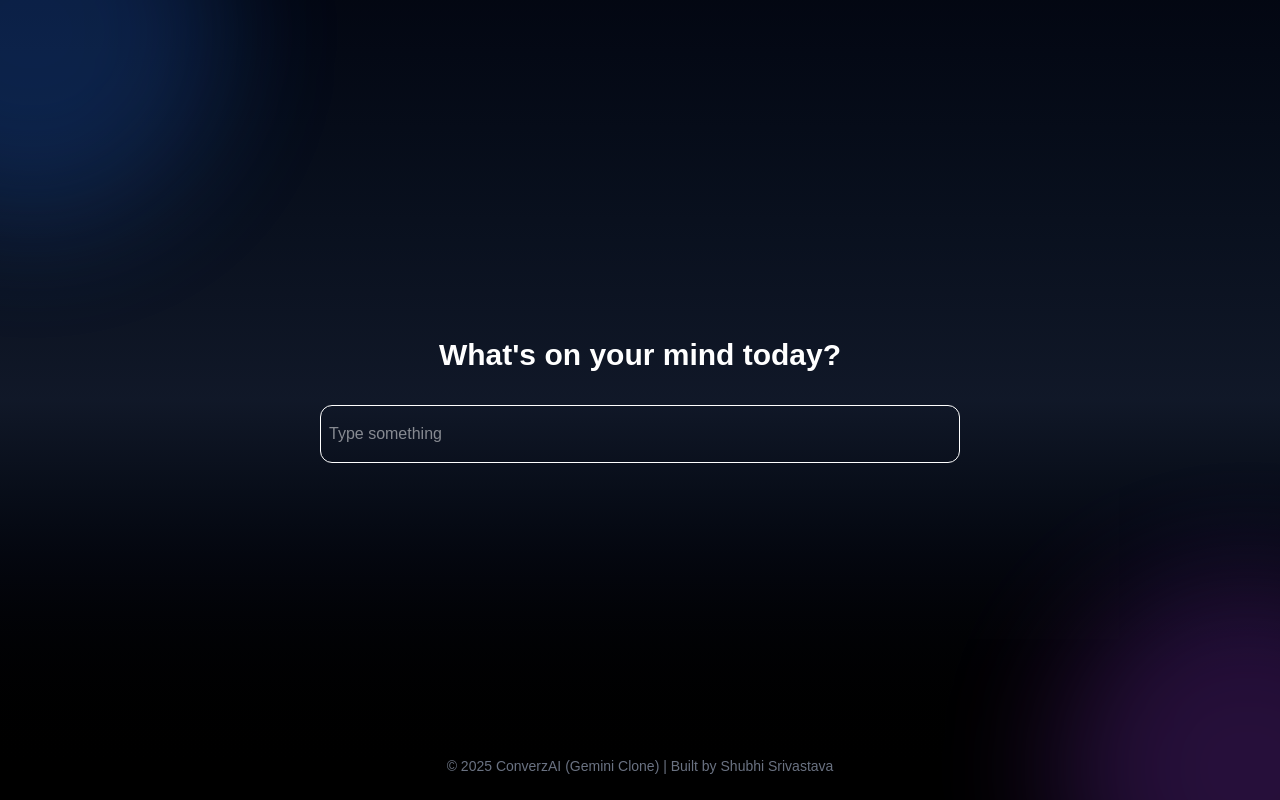
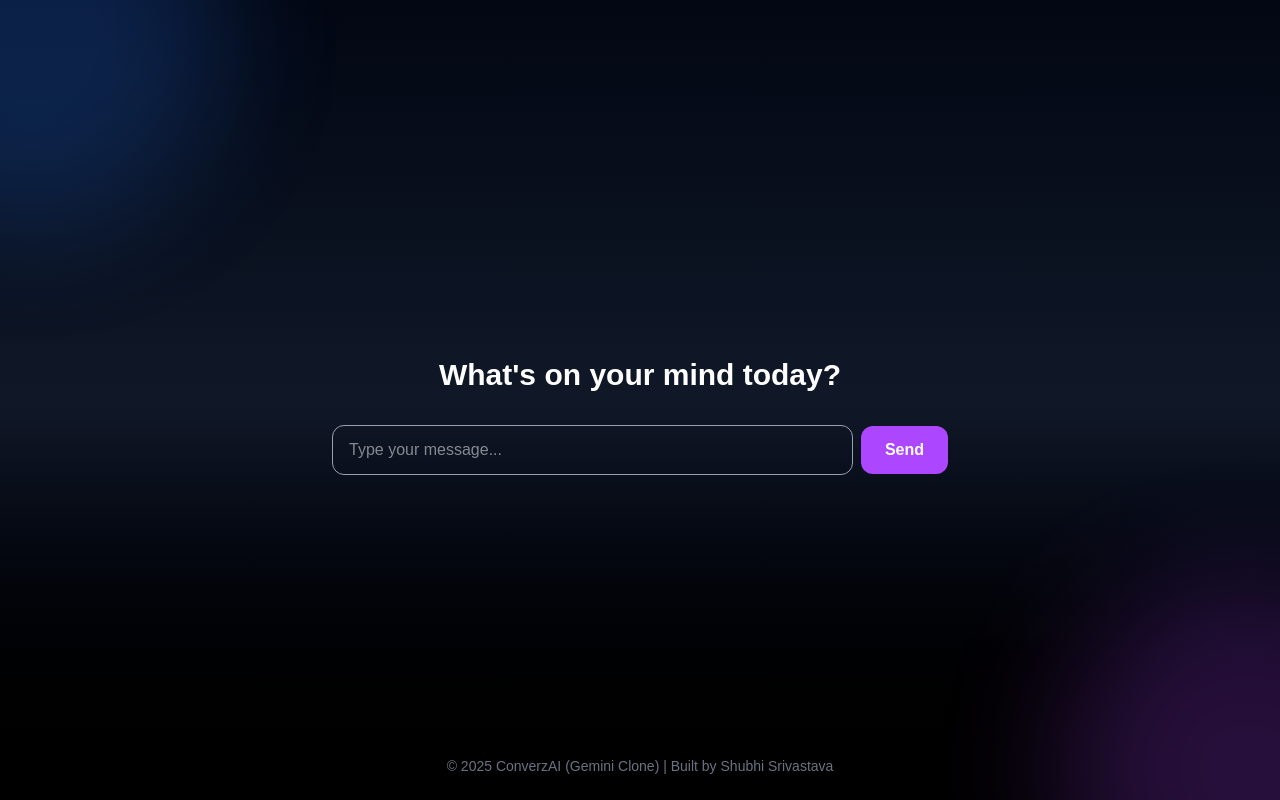
Before and after one commit to shubhisri15/gemini-clone, a Next.js app: page /dashboard in a window 1280 px wide. Built offline with nearby package versions, Linux system fonts and the light colour scheme.

Commit message:
making changes to fix CLS issues in the dashboard page, fixed eventual state update bug

```diff
--- a/package.json
+++ b/package.json
@@ -14,7 +14,8 @@
     "react": "19.1.0",
     "react-dom": "19.1.0",
     "react-hook-form": "^7.63.0",
-    "zod": "^4.1.11"
+    "zod": "^4.1.11",
+    "zustand": "^5.0.8"
   },
   "devDependencies": {
     "@eslint/eslintrc": "^3",
--- a/src/app/dashboard/page.jsx
+++ b/src/app/dashboard/page.jsx
@@ -1,10 +1,97 @@
-import React from 'react'
+'use client'
+import React, { useState, useRef, useEffect } from 'react'
+import { useChatStore } from '@/stores/chatStore'
+
+const randomResponses = [
+  "That's interesting! Tell me more.",
+  "I see what you mean.",
+  "Can you explain that differently?",
+  "Good point! I hadn’t thought of that.",
+  "Haha, that made me smile!",
+  "Hmm, let me think about that."
+]
 
 const UserDashboard = () => {
+  const createChat = useChatStore((state) => state.createChat)
+  const addMessage = useChatStore((state) => state.addMessage)
+  const chats = useChatStore((state) => state.chats)
+
+  const [input, setInput] = useState('')
+  const [activeChatId, setActiveChatId] = useState(null)
+  const messagesEndRef = useRef(null)
+
+  const handleSend = (e) => {
+    e.preventDefault()
+    if (!input.trim()) return
+
+    let currentChatId = activeChatId
+
+    if (!currentChatId) {
+      currentChatId = `chat-${Date.now()}`
+      createChat(currentChatId)
+      setActiveChatId(currentChatId)
+    }
+
+    addMessage(currentChatId, { sender: 'user', text: input.trim() })
+    setInput('')
+
+    setTimeout(() => {
+      addMessage(currentChatId, {
+        sender: 'bot',
+        text: randomResponses[Math.floor(Math.random() * randomResponses.length)],
+      })
+    }, 1000)
+  }
+
+  useEffect(() => {
+    messagesEndRef.current?.scrollIntoView({ behavior: 'smooth' })
+  }, [chats, activeChatId])
+
+  const messages = activeChatId ? chats[activeChatId] || [] : []
+
   return (
-    <div className='w-screen flex flex-col items-center gap-8'>
-        <h1 className='font-bold text-3xl'>What's on your mind today?</h1>
-        <input type='text' placeholder='Type something' className='w-1/2 border-1 border-white rounded-xl py-4 px-2'></input>
+    <div className="w-screen h-screen flex flex-col items-center justify-center gap-8 p-6 overflow-hidden">
+      {/* Header stays fixed visually near the top */}
+      <h1 className="font-bold text-3xl mt-12">What's on your mind today?</h1>
+
+      {/* Chat box */}
+      {activeChatId && (
+        <div className="w-1/2 h-96 rounded-xl p-4 overflow-y-auto flex flex-col gap-2">
+          {messages.map((msg, i) => (
+            <div
+              key={i}
+              className={`px-4 py-2 rounded-lg max-w-[80%] ${
+                msg.sender === 'user'
+                  ? 'self-end bg-purple-500 text-white'
+                  : 'self-start bg-gray-200 text-gray-800'
+              }`}
+            >
+              {msg.text}
+            </div>
+          ))}
+          <div ref={messagesEndRef} />
+        </div>
+      )}
+
+      {/* Input box anchored toward bottom */}
+      <form
+        onSubmit={handleSend}
+        className="w-1/2 flex gap-2 items-center mb-4"
+      >
+        <input
+          type="text"
+          value={input}
+          onChange={(e) => setInput(e.target.value)}
+          placeholder="Type your message..."
+          className="flex-1 border border-gray-400 rounded-xl py-3 px-4"
+        />
+        <button
+          type="submit"
+          className="px-6 py-3 bg-purple-500 text-white rounded-xl font-semibold hover:bg-purple-600 transition"
+        >
+          Send
+        </button>
+      </form>
     </div>
   )
 }
--- a/src/app/layout.jsx
+++ b/src/app/layout.jsx
@@ -22,15 +22,15 @@ export default function RootLayout({ children }) {
       <body
         className={`${geistSans.variable} ${geistMono.variable} antialiased`}
       >
-        <main className="min-h-screen flex flex-col items-center justify-center bg-gradient-to-b from-gray-950 via-gray-900 to-black text-white relative overflow-hidden">
+        <main className="min-h-screen flex flex-col items-center bg-gradient-to-b from-gray-950 via-gray-900 to-black text-white relative overflow-hidden">
           <div className="absolute inset-0">
             <div className="absolute -top-40 -left-40 w-96 h-96 bg-blue-500/30 rounded-full blur-3xl animate-pulse"></div>
             <div className="absolute -bottom-40 -right-40 w-96 h-96 bg-purple-500/30 rounded-full blur-3xl animate-pulse"></div>
           </div>
-          <div className='relative z-50'>
+          <div className='relative z-50 flex flex-col items-center min-h-screen'>
             {children}
           </div>
-          <footer className="absolute bottom-6 text-sm text-gray-500">
+          <footer className="fixed bottom-6 text-sm text-gray-500 w-full text-center">
             © {new Date().getFullYear()} ConverzAI (Gemini Clone) | Built by Shubhi Srivastava
           </footer>
         </main>
--- /dev/null
+++ b/src/stores/chatStore.js
@@ -0,0 +1,31 @@
+import { create } from 'zustand'
+
+export const useChatStore = create((set) => ({
+  chats: {}, // { chatId1: [messages], chatId2: [messages], ... }
+
+  // Add a message to a specific chat
+  addMessage: (chatId, message) =>
+    set((state) => ({
+      chats: {
+        ...state.chats,
+        [chatId]: [...(state.chats[chatId] || []), message],
+      },
+    })),
+
+  // Create a new chat session
+  createChat: (chatId) =>
+    set((state) => ({
+      chats: {
+        [chatId]: [],
+        ...state.chats,
+      },
+    })),
+
+  // Delete a chat entirely
+  deleteChat: (chatId) =>
+    set((state) => {
+      const newChats = { ...state.chats }
+      delete newChats[chatId]
+      return { chats: newChats }
+    }),
+}))
```
Also changed, not shown: 1 other file (tests, documents, lock files or other folders).
